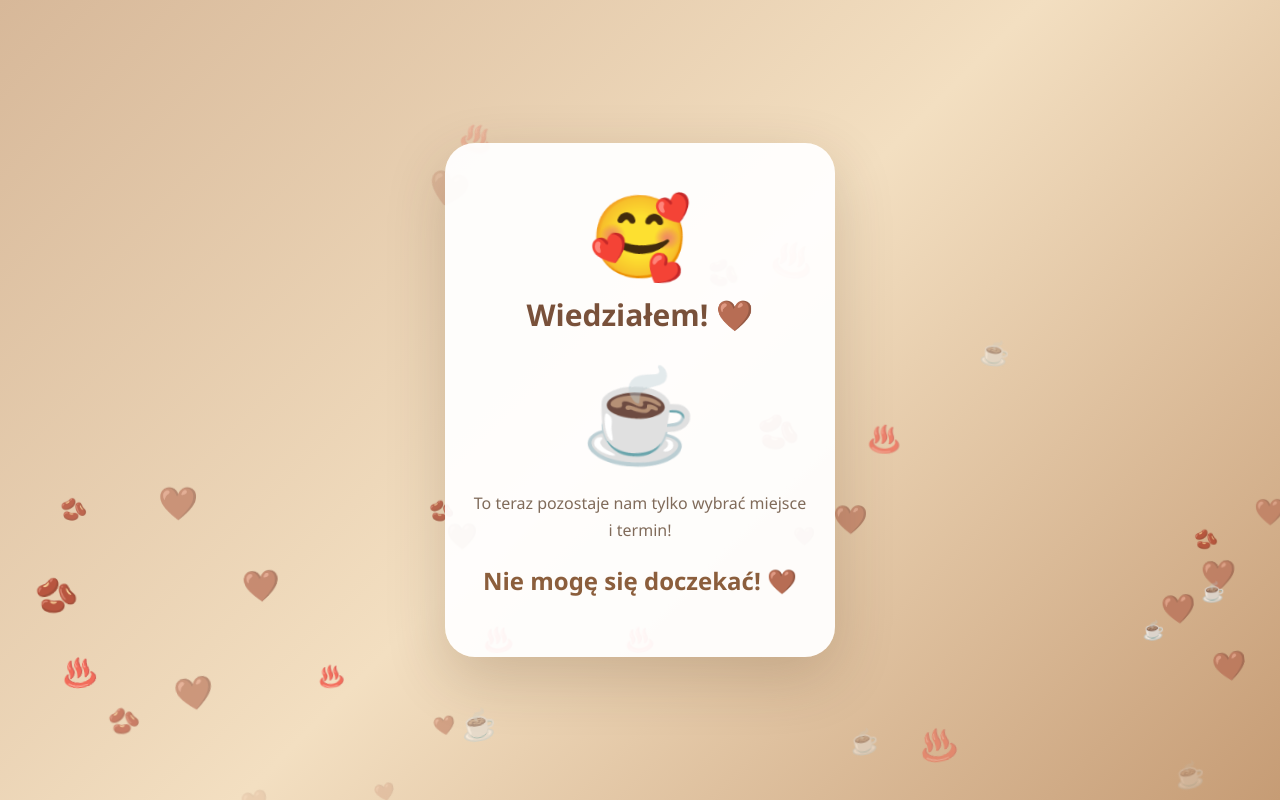
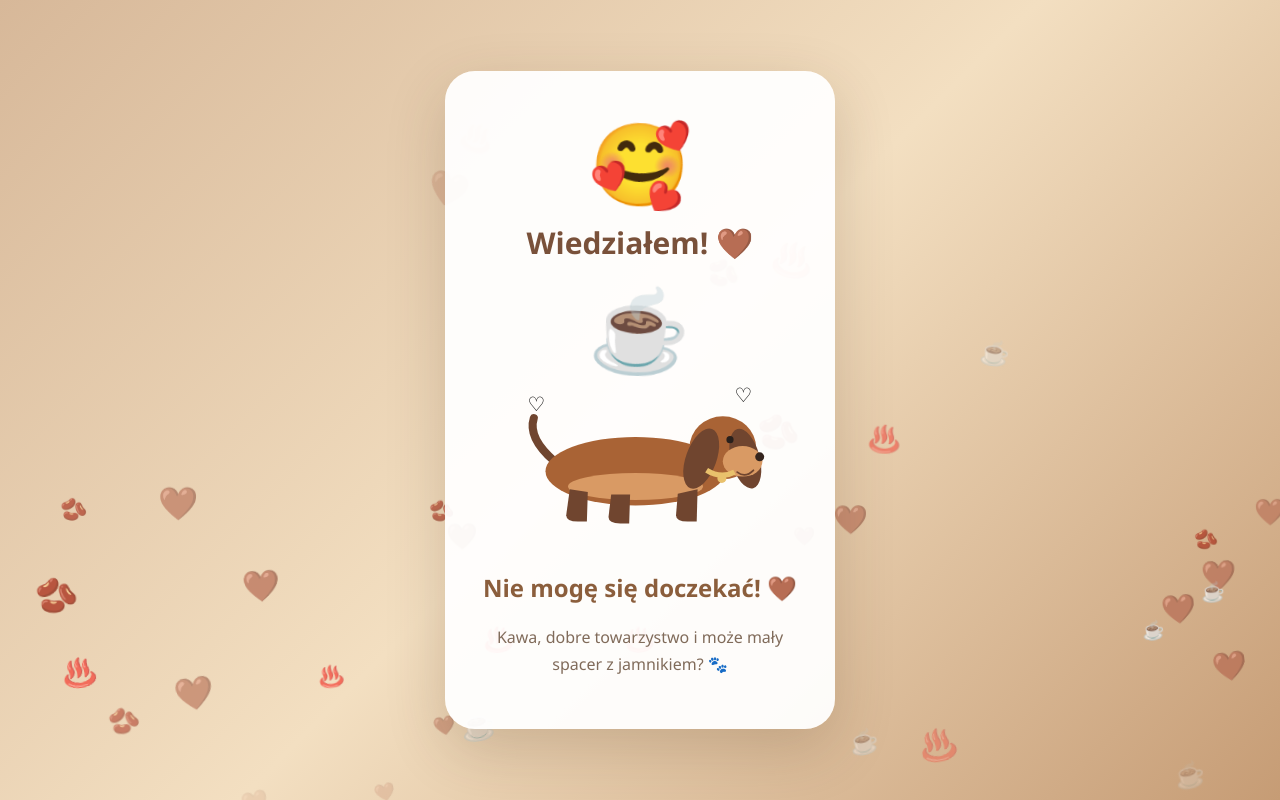
Before and after one commit to Szymekkkkkkk/zaproszenie, a plain HTML site: page index.html in a window 1280 px wide. Both pictures are taken after a click on the button "Tak! ☕". Drawn offline with Linux system fonts and the light colour scheme.

Commit message:
Refactor CSS styles and enhance button interactions

```diff
--- a/index.html
+++ b/index.html
@@ -59,7 +59,7 @@ body {
     text-align: center;
     background: rgba(255,255,255,0.94);
     border-radius: 30px;
-    box-shadow: 0 20px 60px rgba(75, 45, 20, 0.2);
+    box-shadow: 0 20px 60px rgba(75,45,20,0.2);
     animation: appear 0.8s ease;
 }
 
@@ -125,7 +125,7 @@ button {
 #yes-button {
     background: linear-gradient(135deg, #8b5e3c, #b17a50);
     color: white;
-    box-shadow: 0 5px 15px rgba(120, 75, 40, 0.25);
+    box-shadow: 0 5px 15px rgba(120,75,40,0.25);
 }
 
 #yes-button:hover {
@@ -145,6 +145,7 @@ button {
     color: #b39a83;
 }
 
+/* Ekran po kliknięciu TAK */
 .success {
     animation: appear 0.8s ease;
 }
@@ -158,9 +159,43 @@ button {
 }
 
 .success .coffee {
-    font-size: 85px;
-    margin: 20px 0;
+    font-size: 75px;
+    margin: 5px 0;
     animation: coffeePulse 2s infinite;
+}
+
+/* Jamnik */
+.dog-container {
+    width: 100%;
+    max-width: 270px;
+    margin: 5px auto 15px;
+    animation: dogAppear 1s ease;
+}
+
+@keyframes dogAppear {
+    from {
+        opacity: 0;
+        transform: translateY(25px) scale(0.7);
+    }
+    to {
+        opacity: 1;
+        transform: translateY(0) scale(1);
+    }
+}
+
+.dog {
+    width: 100%;
+    overflow: visible;
+    animation: dogBounce 2s ease-in-out infinite;
+}
+
+@keyframes dogBounce {
+    0%, 100% {
+        transform: translateY(0);
+    }
+    50% {
+        transform: translateY(-5px);
+    }
 }
 
 @media (max-width: 380px) {
@@ -171,6 +206,10 @@ button {
     button {
         padding: 13px 20px;
         font-size: 16px;
+    }
+
+    .dog-container {
+        max-width: 235px;
     }
 }
 </style>
@@ -208,7 +247,9 @@ const card = document.getElementById("card");
 
 let activated = false;
 
+/* Uciekający przycisk NIE */
 function moveNoButton() {
+
     if (!activated) {
         const rect = noButton.getBoundingClientRect();
 
@@ -222,8 +263,15 @@ function moveNoButton() {
 
     const margin = 15;
 
-    const maxX = window.innerWidth - noButton.offsetWidth - margin;
-    const maxY = window.innerHeight - noButton.offsetHeight - margin;
+    const maxX = Math.max(
+        margin,
+        window.innerWidth - noButton.offsetWidth - margin
+    );
+
+    const maxY = Math.max(
+        margin,
+        window.innerHeight - noButton.offsetHeight - margin
+    );
 
     const x = margin + Math.random() * Math.max(0, maxX - margin);
     const y = margin + Math.random() * Math.max(0, maxY - margin);
@@ -232,16 +280,25 @@ function moveNoButton() {
     noButton.style.top = y + "px";
 }
 
-noButton.addEventListener("pointerenter", moveNoButton);
+/* Komputer */
+noButton.addEventListener("pointerenter", (e) => {
+    if (e.pointerType === "mouse") {
+        moveNoButton();
+    }
+});
 
+/* Telefon */
 noButton.addEventListener("touchstart", (e) => {
     e.preventDefault();
     moveNoButton();
 }, { passive: false });
 
+
+/* Kliknięcie TAK */
 yesButton.addEventListener("click", () => {
 
     card.innerHTML = `
+
         <div class="success">
 
             <div class="icon">🥰</div>
@@ -250,14 +307,102 @@ yesButton.addEventListener("click", () => {
 
             <div class="coffee">☕</div>
 
-            <p>
-                To teraz pozostaje nam tylko
-                wybrać miejsce i termin!
-            </p>
+            <div class="dog-container">
+
+                <svg class="dog"
+                     viewBox="0 0 300 180"
+                     xmlns="http://www.w3.org/2000/svg">
+
+                    <!-- Ogon -->
+                    <path d="M55 91 Q25 65 32 43"
+                          stroke="#70452f"
+                          stroke-width="9"
+                          fill="none"
+                          stroke-linecap="round"/>
+
+                    <!-- Tułów -->
+                    <ellipse cx="145" cy="102"
+                             rx="100" ry="38"
+                             fill="#a96335"/>
+
+                    <!-- Brzuszek -->
+                    <ellipse cx="145" cy="119"
+                             rx="75" ry="15"
+                             fill="#d99a64"/>
+
+                    <!-- Głowa -->
+                    <ellipse cx="242" cy="76"
+                             rx="37" ry="35"
+                             fill="#a96335"/>
+
+                    <!-- Lewe ucho -->
+                    <ellipse cx="218" cy="88"
+                             rx="17" ry="35"
+                             transform="rotate(20 218 88)"
+                             fill="#70452f"/>
+
+                    <!-- Prawe ucho -->
+                    <ellipse cx="267" cy="88"
+                             rx="16" ry="34"
+                             transform="rotate(-15 267 88)"
+                             fill="#70452f"/>
+
+                    <!-- Pyszczek -->
+                    <ellipse cx="264" cy="91"
+                             rx="22" ry="17"
+                             fill="#d99a64"/>
+
+                    <!-- Nosek -->
+                    <circle cx="283" cy="86" r="5"
+                            fill="#35251e"/>
+
+                    <!-- Oczka -->
+                    <circle cx="250" cy="67" r="4"
+                            fill="#29201c"/>
+
+                    <!-- Łapki -->
+                    <path d="M72 122 L68 151 Q68 158 81 158 L91 158 L92 125"
+                          fill="#70452f"/>
+
+                    <path d="M118 128 L115 153 Q115 160 128 160 L138 160 L139 128"
+                          fill="#70452f"/>
+
+                    <path d="M192 127 L190 151 Q190 158 203 158 L213 158 L214 122"
+                          fill="#70452f"/>
+
+                    <!-- Uśmiech -->
+                    <path d="M258 103 Q267 110 276 101"
+                          stroke="#70452f"
+                          stroke-width="2"
+                          fill="none"
+                          stroke-linecap="round"/>
+
+                    <!-- Obroża -->
+                    <path d="M224 101 Q240 111 255 103"
+                          stroke="#e9c16c"
+                          stroke-width="6"
+                          fill="none"/>
+
+                    <!-- Zawieszka -->
+                    <circle cx="241" cy="110" r="5"
+                            fill="#e9c16c"/>
+
+                    <!-- Małe dekoracje -->
+                    <text x="25" y="35" font-size="22">♡</text>
+                    <text x="255" y="25" font-size="22">♡</text>
+
+                </svg>
+
+            </div>
 
             <h2 style="color:#8b5e3c;">
                 Nie mogę się doczekać! 🤎
             </h2>
+
+            <p>
+                Kawa, dobre towarzystwo
+                i może mały spacer z jamnikiem? 🐾
+            </p>
 
         </div>
     `;
@@ -266,27 +411,39 @@ yesButton.addEventListener("click", () => {
     for (let i = 0; i < 30; i++) {
         setTimeout(createCoffee, i * 100);
     }
+
 });
 
-/* Animowane filiżanki i ziarenka */
+
+/* Animowane filiżanki i ziarenka kawy */
 function createCoffee() {
 
     const coffee = document.createElement("div");
 
     coffee.className = "coffee-float";
 
-    coffee.textContent = ["☕", "🤎", "🫘", "♨️"][
-        Math.floor(Math.random() * 4)
-    ];
+    coffee.textContent = [
+        "☕",
+        "🤎",
+        "🫘",
+        "♨️"
+    ][Math.floor(Math.random() * 4)];
 
     coffee.style.left = Math.random() * 100 + "vw";
-    coffee.style.fontSize = (Math.random() * 18 + 17) + "px";
-    coffee.style.animationDuration = (Math.random() * 3 + 5) + "s";
+
+    coffee.style.fontSize =
+        (Math.random() * 18 + 17) + "px";
+
+    coffee.style.animationDuration =
+        (Math.random() * 3 + 5) + "s";
 
     document.body.appendChild(coffee);
 
-    setTimeout(() => coffee.remove(), 8500);
+    setTimeout(() => {
+        coffee.remove();
+    }, 8500);
 }
+
 
 setInterval(createCoffee, 650);
 
```
